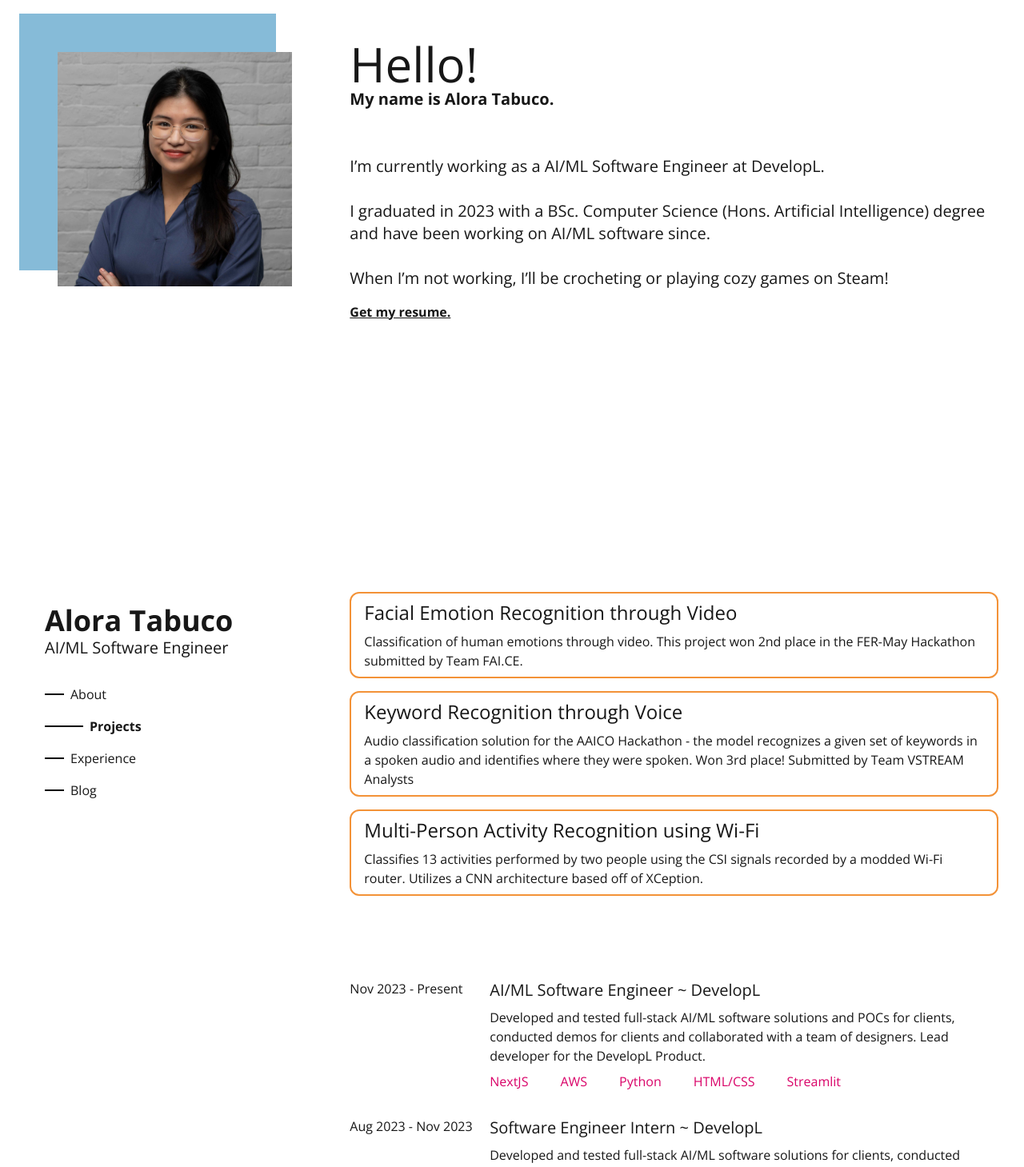
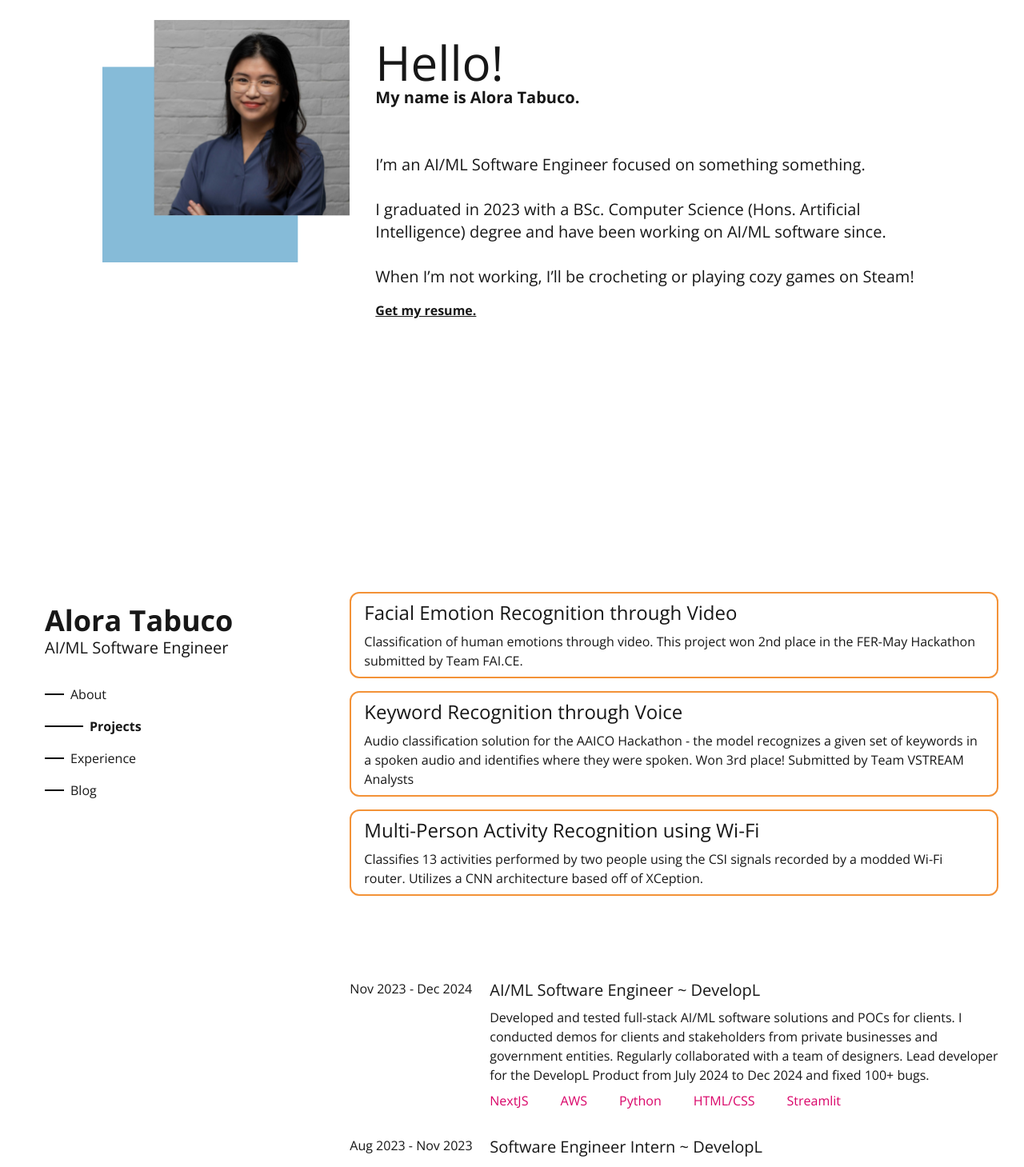
Before and after one commit to AloraTab/portfolio-website, a Next.js app: page / in a window 1280 px wide. Shown: the part 100-1559 px from the top of the page at 80% size. Built offline with nearby package versions, Linux system fonts and the light colour scheme.

Commit message:
Updated text and added tech stack

```diff
--- a/app/components/LeftNav.tsx
+++ b/app/components/LeftNav.tsx
@@ -28,7 +28,6 @@ const LeftNav: React.FC = () => {
                     foundSection = section.id;
                 }
             });
-
             setActiveSection(foundSection);
         };
 
@@ -36,28 +35,32 @@ const LeftNav: React.FC = () => {
         return () => window.removeEventListener('scroll', handleScroll);
     }, []);
 
+    // let's make a function that receive the specific element_id as string and scroll into that element_id
+    const scrolltoHash = function (element_id: string) {
+        const element = document.getElementById(element_id)
+        element?.scrollIntoView({ behavior: "smooth", block: "start", inline: "nearest" });
+    }
+
     return (
         <div className="flex flex-col sticky top-20 p-6">
             <h1 className="text-4xl font-bold">Alora Tabuco</h1>
             <p className="text-xl mb-8">AI/ML Software Engineer</p>
             <nav className="flex flex-col space-y-4">
                 {navItems.map((item) => (
-                    <Link href={`#${item.id}`} key={item.id} scroll={false} className="flex items-center">
-
+                    // <Link href={`#${item.id}`} key={item.id} scroll={false} className="flex items-center">
+                    <div onClick={() => scrolltoHash(`${item.id}`)} className="flex items-center cursor-pointer">
                         <span
-                                className={`${
-                                    activeSection === item.id ? 'w-12' : 'w-6'
+                            className={`${activeSection === item.id ? 'w-12' : 'w-6'
                                 } h-0.5 bg-black transition-all duration-300 mr-2`}
                         ></span>
                         <span
-                                className={`${
-                                    activeSection === item.id ? 'font-bold' : ''
+                            className={`${activeSection === item.id ? 'font-bold' : ''
                                 } text-base`}
                         >
                             {item.label}
                         </span>
 
-                    </Link>
+                   </div>
                 ))}
             </nav>
         </div>
--- a/app/components/MyExperience.tsx
+++ b/app/components/MyExperience.tsx
@@ -9,14 +9,14 @@ const MyExperience = () => {
             >
             <div className="flex flex-col">
                 <ExperienceBlock
-                    duration="Nov 2023 - Present"
+                    duration="Nov 2023 - Dec 2024"
                     title="AI/ML Software Engineer ~ DevelopL"
-                    desc="Developed and tested full-stack AI/ML software solutions and POCs for clients, conducted demos for clients and collaborated with a team of designers. Lead developer for the DevelopL Product."
+                    desc="Developed and tested full-stack AI/ML software solutions and POCs for clients. I conducted demos for clients and stakeholders from private businesses and government entities. Regularly collaborated with a team of designers. Lead developer for the DevelopL Product from July 2024 to Dec 2024 and fixed 100+ bugs."
                     stack={["NextJS", "AWS", "Python", "HTML/CSS", "Streamlit"]} />
                 <ExperienceBlock
                     duration="Aug 2023 - Nov 2023"
                     title="Software Engineer Intern ~ DevelopL"
-                    desc="Developed and tested full-stack AI/ML software solutions for clients, conducted demos for clients and collaborated with a team of designers."
+                    desc="Developed and tested full-stack software solutions for a client, and worked with a team of developers."
                     stack={["Flutter", "NextJS", "HTML/CSS", "Google Cloud Platform"]} />
                 <ExperienceBlock
                     duration="Sept 2022 - May 2023"
--- a/app/components/MyProfile.tsx
+++ b/app/components/MyProfile.tsx
@@ -7,35 +7,37 @@ const MyProfile = () => {
     return (
         <motion.div
             initial={{ opacity: 0 }}
-            whileInView={{ opacity: 1, transition: {duration: 1} }}
+            whileInView={{ opacity: 1, transition: { duration: 1 } }}
 
-            >
+        >
             <div
                 id="about"
-                className="flex flex-row w-full my-20 items-center justify-center ">
-                <div className="relative flex w-1/3 flex-col md:flex-row items-center p-6 md:p-10 rounded-lg max-w-4xl">
+                className="flex flex-row w-full px-24 my-20 items-center justify-center ">
+                <div className="relative flex w-1/3 flex-col md:flex-row items-center rounded-lg max-w-4xl">
 
-                    <div className="absolute -left-2 -top-2 w-[321px] h-[321px] bg-[#0E79B2] bg-opacity-50"></div>
+                    {/* <div className="absolute -left-6 -top-6 w-[321px] h-[321px] bg-[#0E79B2] bg-opacity-20"></div> */}
 
-                    {/* <Image src={'/img/professional-shot.png'} width={321} height={321} alt={""} className="relative left-[40px]"
-                        style={{ zIndex: '99' }} /> */}
-                    <div className="relative w-[321px] h-[321px] mb-6 md:mb-0 md:mr-8 z-10">
+                    <div className="relative w-[406px] h-[398px] mb-6 md:mb-0 md:mr-8 z-10">
                         <Image
-                            src={'/img/professional-shot.svg'}
+                            src={'/img/profile.svg'}
                             alt="Profile Picture"
-                            width={321}
-                            height={321}
+                            width={406}
+                            height={398}
                         />
                     </div>
-                    {/* <div className="bg-[#0E79B2] w-[321px] h-[321px] bg-opacity-50" style={{ zIndex: '50' }}></div> */}
                 </div>
+                {/* <div className="relative flex w-1/3 flex-col  items-center p-6 md:p-10 rounded-lg max-w-4xl">
+
+                    <h1 className="text-4xl font-bold">Alora Tabuco</h1>
+                    <p className="text-xl mb-8">AI/ML Software Engineer</p>
+                </div> */}
                 <div
                     className="w-2/3 flex flex-col">
                     <p className="text-6xl">Hello!</p>
                     <b className="text-xl">My name is Alora Tabuco.</b>
                     <p className="text-xl">
                         <br /><br />
-                        I’m currently working as a AI/ML Software Engineer  at DevelopL.
+                        I’m an AI/ML Software Engineer focused on something something.
                         <br /> <br />
                         I graduated in 2023 with a BSc. Computer Science (Hons. Artificial Intelligence) degree and have been working on AI/ML software since.
                         <br /> <br />
--- a/app/components/MyProjects.tsx
+++ b/app/components/MyProjects.tsx
@@ -10,13 +10,14 @@ const MyProjects = () => {
                 whileInView={{ x: 0 }}
                 whileHover={{
                     scale: 1.03,
-                    transition: { duration: 0.5 },
+                    transition: { duration: 0.2 },
                 }}>
                 <HoverBlock
                     outlineColor={"orange"}
                     header={"Facial Emotion Recognition through Video"}
                     desc={"Classification of human emotions through video. This project won 2nd place in the FER-May Hackathon submitted by Team FAI.CE."}
                     hiddenLink={"https://github.com/AloraTab/fer-may-hackathon"}
+                    stack={["Python", "Streamlit"]}
                 />
             </motion.div>
             <motion.div
@@ -24,12 +25,14 @@ const MyProjects = () => {
                 whileInView={{ x: 0 }}
                 whileHover={{
                     scale: 1.01,
-                    transition: { duration: 0.5 },
+                    transition: { duration: 0.2 },
                 }}>
                 <HoverBlock
                     outlineColor={"orange"}
                     header={"Keyword Recognition through Voice"}
                     desc={"Audio classification solution for the AAICO Hackathon - the model recognizes a given set of keywords in a spoken audio and identifies where they were spoken. Won 3rd place! Submitted by Team VSTREAM Analysts"}
+                    hiddenLink={"https://github.com/AloraTab/fer-may-hackathon"}
+                    stack={["Python", "Streamlit"]}
                 />
             </motion.div>
             <motion.div
@@ -37,12 +40,14 @@ const MyProjects = () => {
                 whileInView={{ x: 0 }}
                 whileHover={{
                     scale: 1.01,
-                    transition: { duration: 0.5 },
+                    transition: { duration: 0.2 },
                 }}>
                 <HoverBlock
                     outlineColor={"orange"}
                     header={"Multi-Person Activity Recognition using Wi-Fi"}
                     desc={"Classifies 13 activities performed by two people using the CSI signals recorded by a modded Wi-Fi router. Utilizes a CNN architecture based off of XCeption."}
+                    hiddenLink={"https://github.com/AloraTab/fer-may-hackathon"}
+                    stack={["Python", "Jupyter Notebook", "Keras", "Tensorflow"]}
                 />
             </motion.div>
 
--- a/app/components/blocks/HoverBlock.tsx
+++ b/app/components/blocks/HoverBlock.tsx
@@ -7,6 +7,7 @@ interface ComponentProps {
   header: string;
   desc: string;
   hiddenLink?: string; // New optional prop for the hidden link
+  stack: string[];
 }
 
 const colorVariants = {
@@ -14,11 +15,10 @@ const colorVariants = {
   green: "border-green-primary hover:bg-green-primary",
 };
 
-const HoverBlock: React.FC<ComponentProps> = ({ outlineColor, header, desc, hiddenLink }) => {
+const HoverBlock: React.FC<ComponentProps> = ({ outlineColor, header, desc, hiddenLink, stack }) => {
   return (
     <div
-      className={`group py-2 px-4 my-2 border-[2px] rounded-xl flex flex-col ${
-        colorVariants[outlineColor]
+      className={`group py-2 px-4 my-2 border-[2px] rounded-xl flex flex-col ${colorVariants[outlineColor]
         } hover:bg-opacity-50 hover:border-opacity-50 hover:shadow-lg`}
     >
       <h1 className="text-2xl mb-2">{header}</h1>
@@ -26,12 +26,25 @@ const HoverBlock: React.FC<ComponentProps> = ({ outlineColor, header, desc, hidd
 
       {/* Conditionally render the hidden link only if it's provided */}
       {hiddenLink && (
+        <>
+          <div
+          className="text-black mt-2 flex flex-row hidden group-hover:flex transition-opacity"
+          >
+
+            Languages and Software Used:
+            {stack.map((tech, index) => (
+              <div key={index} className="px-2 font-bold">
+                {tech}
+              </div>
+            ))}
+          </div>
           <a
             href={hiddenLink}
-          className="text-blue-500 mt-2 underline hidden group-hover:flex transition-opacity"
+            className="text-black mt-2 underline hidden group-hover:flex transition-opacity"
           >
             View the Repo
           </a>
+        </>
       )}
     </div>
   );
--- a/app/page.tsx
+++ b/app/page.tsx
@@ -10,7 +10,7 @@ export default function Home() {
 
 
   return (
-    <div className="flex flex-col items-center justify-items-center min-h-screen p-8 w-full ">
+    <div className="flex flex-col bg-white items-center justify-items-center min-h-screen p-8 w-full ">
       <div className="h-screen">
         <div className="flex flex-row justify-start w-full">
           <svg width="86" height="13" viewBox="0 0 86 13" fill="none" xmlns="http://www.w3.org/2000/svg">
```
Also changed, not shown: public/img/profile.svg (added). Lines whose indentation alone changed are shown as unchanged.
